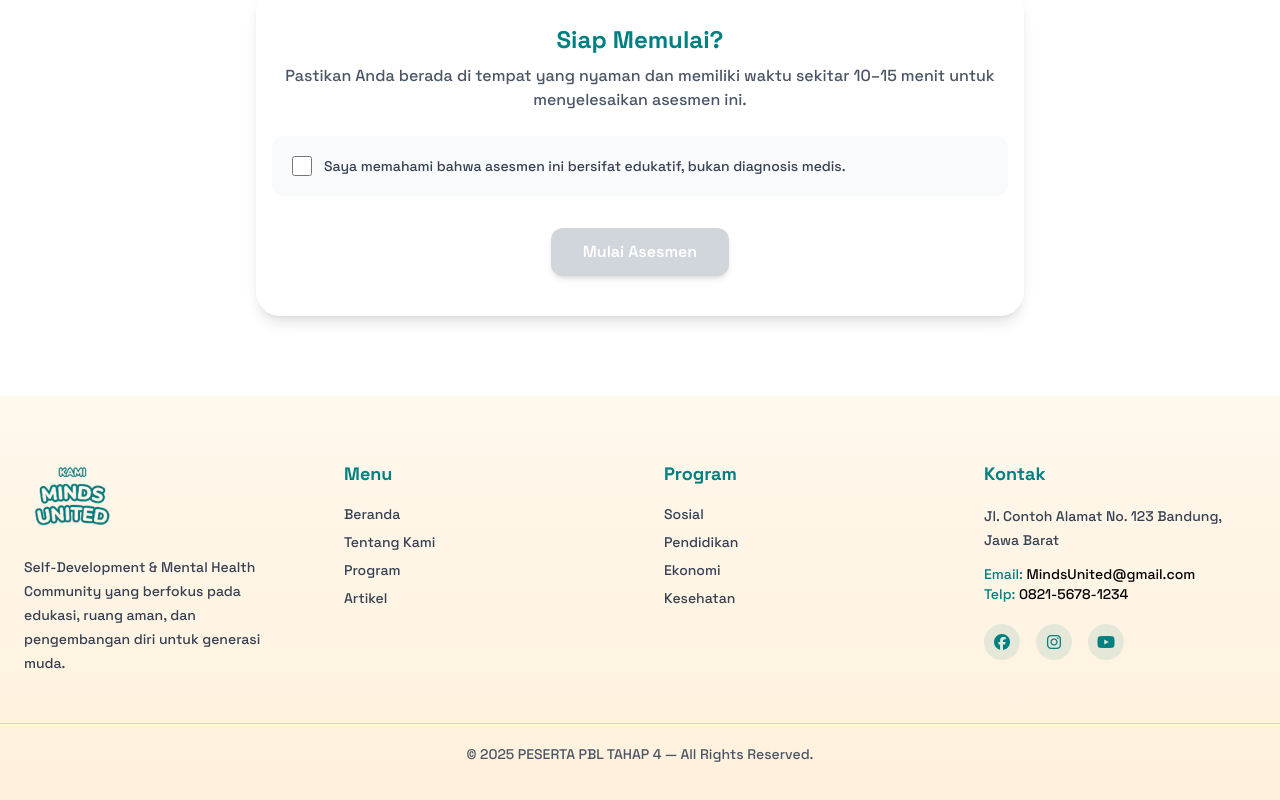
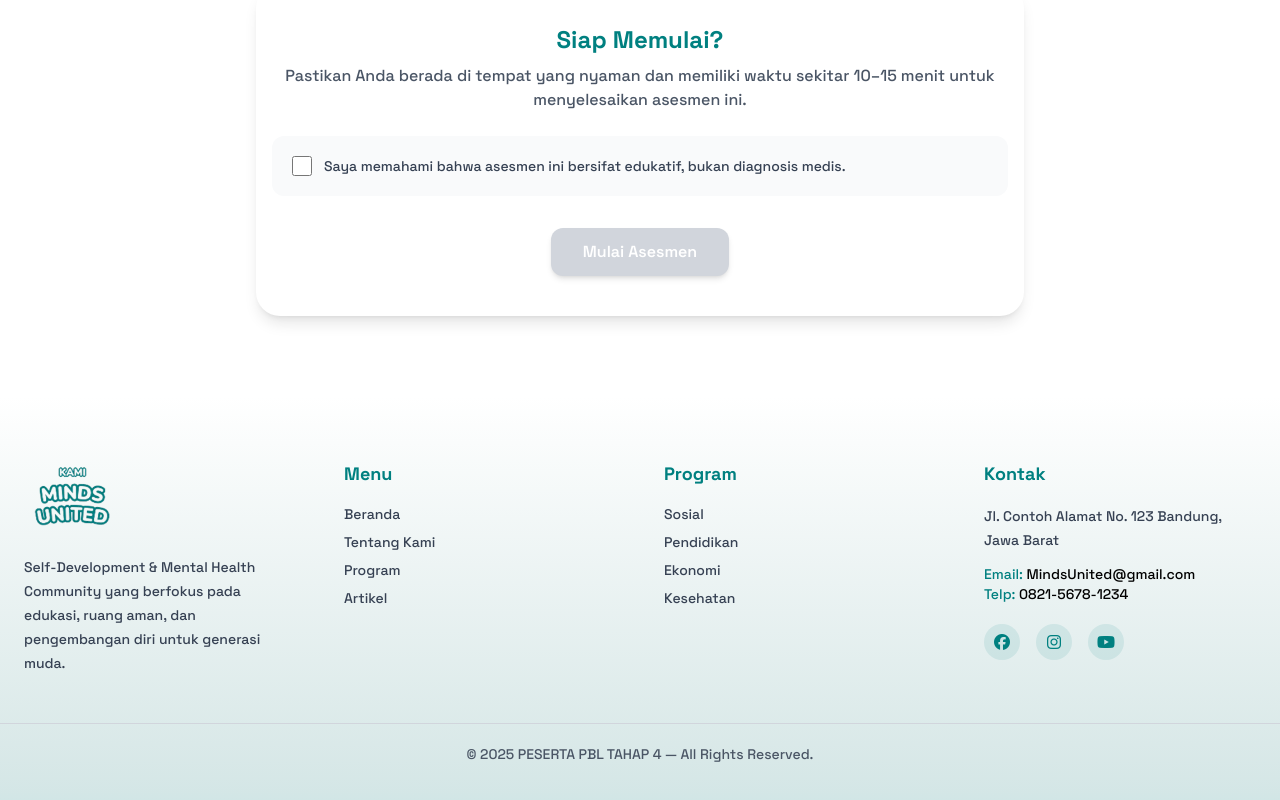
Before and after one commit to nblnrhmita/OJT_, a React (Vite) app in the folder app/frontend/: page /mindscheck in a window 1280 px wide. Shown: the part 1104-1904 px from the top of the page. Built offline with nearby package versions, Linux system fonts and the light colour scheme.

Commit message:
C:/Program Files/Git/footet update

```diff
--- a/app/frontend/src/components/AboutMe.jsx
+++ b/app/frontend/src/components/AboutMe.jsx
@@ -1,6 +1,6 @@
 export default function AboutMe() {
   return (
-    <section className="px-6 lg:px-20 py-35 bg-gradient-to-b from-white to-secondary/10">
+    <section className="px-6 lg:px-20 py-35 bg-gradient-to-b from-white to-primary/10">
       <div className="max-w-6xl mx-auto grid grid-cols-1 md:grid-cols-2 gap-16 items-center">
         {/* IMAGE / LOGO */}
         <div className="flex justify-center md:justify-start">
--- a/app/frontend/src/components/Footer.jsx
+++ b/app/frontend/src/components/Footer.jsx
@@ -2,7 +2,7 @@ import React from "react";
 
 export default function Footer() {
   return (
-    <footer className="bg-gradient-to-b from-secondary/10 to-secondary/20 text-black pt-16 pb-10 mt-20">
+    <footer className="bg-gradient-to-b from-white to-primary/20 text-black pt-16 pb-10 mt-20">
       <div className="max-w-7xl mx-auto px-6 grid grid-cols-1 sm:grid-cols-2 lg:grid-cols-4 gap-12">
         {/* ===== LOGO & DESKRIPSI ===== */}
         <div>
--- a/app/frontend/src/components/TentangKami.jsx
+++ b/app/frontend/src/components/TentangKami.jsx
@@ -29,7 +29,7 @@ export default function TentangKami() {
   ];
 
   return (
-    <div className="py-20 px-6 lg:px-28 bg-gradient-to-b from-white to-secondary/10">
+    <div className="py-20 px-6 lg:px-28 bg-gradient-to-b from-white to-primary/10">
       {/* TITLE */}
       <h2 className="text-4xl font-bold text-center text-primary mb-14">
         Program Kami
```
